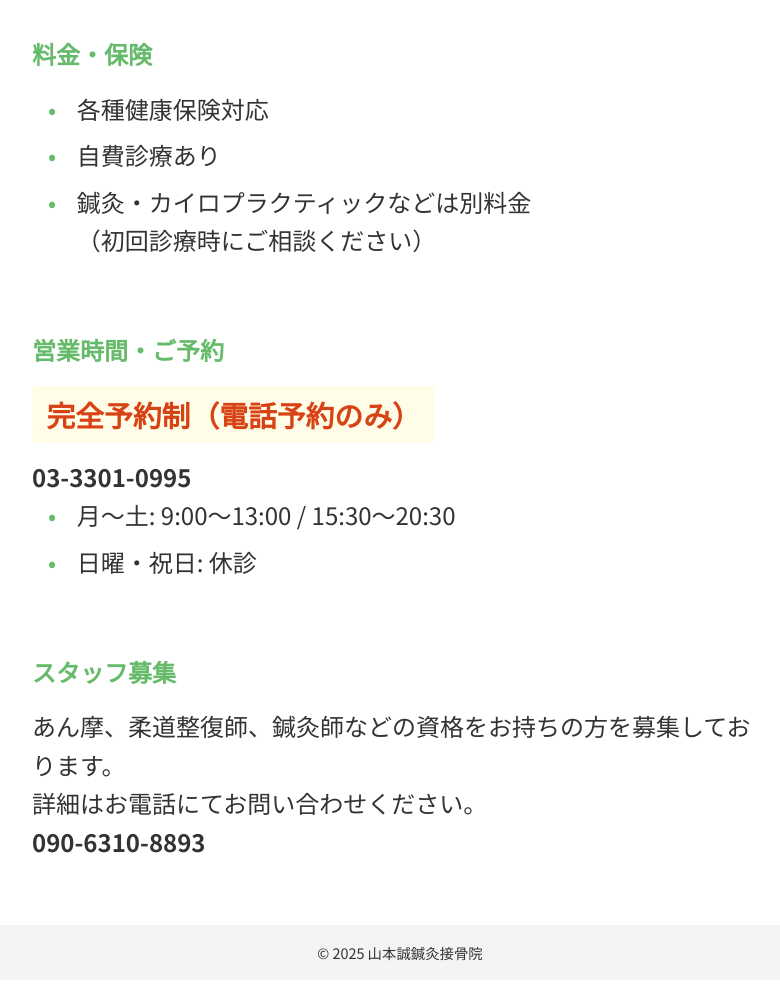
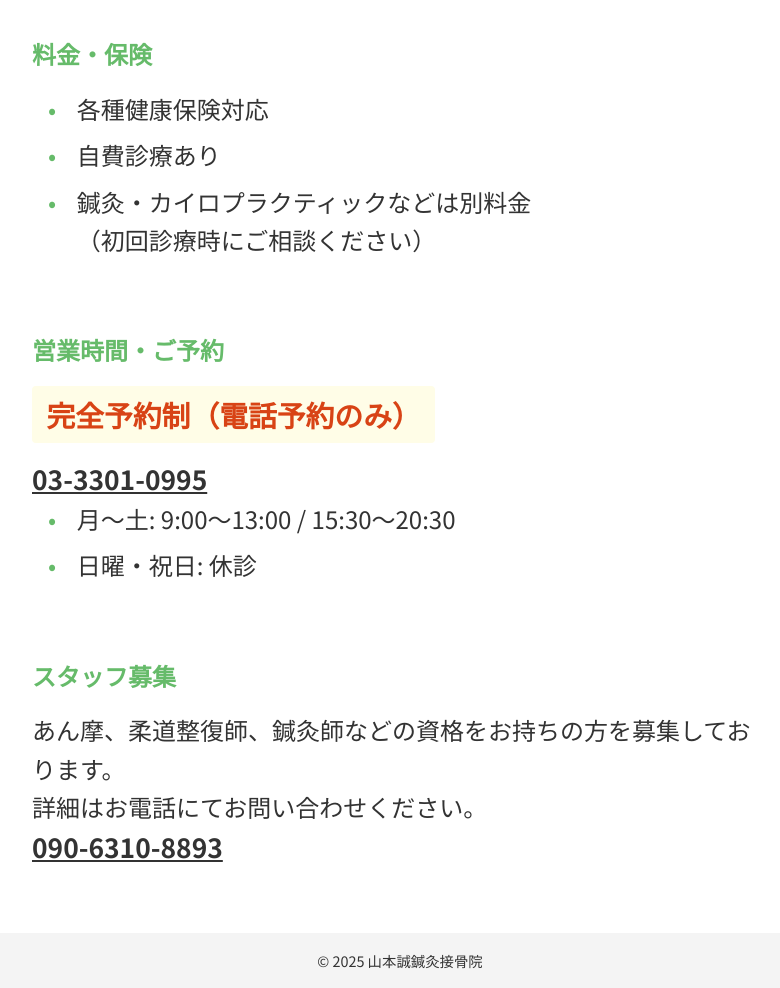
Before and after one commit to vk2025pr/yamamotohospital, a plain HTML site: page index.html in a window 1280 px wide. Shown: the part 1353-2341 px from the top of the page, without its empty margins (240-1020 px from the left). Drawn offline with Linux system fonts and the light colour scheme.

Commit message:
change detail

```diff
--- a/index.html
+++ b/index.html
@@ -3,7 +3,10 @@
 <head>
   <meta charset="UTF-8">
   <meta name="viewport" content="width=device-width, initial-scale=1.0">
-  <title>山本誠鍼灸接骨院</title>
+  <title>山本誠鍼灸接骨院｜杉並区上井草の鍼灸・接骨・整体</title>
+  <meta name="description" content="杉並区上井草の山本誠鍼灸接骨院。完全予約制で丁寧な施術。各種保険対応、スポーツ障害・慢性痛・交通事故もご相談ください。">
+  <meta name="keywords" content="杉並区,上井草,鍼灸,接骨院,整体,スポーツ障害,保険,予約制">
+  <link rel="canonical" href="https://あなたのドメイン名/">
   <!-- Google Fonts -->
   <link href="https://fonts.googleapis.com/css2?family=Noto+Sans+JP:wght@400;700&display=swap" rel="stylesheet">
   <link rel="stylesheet" href="style.css">
@@ -30,11 +33,11 @@
       <li>住所：東京都杉並区上井草2-38-10</li>
       <li>西武新宿線 上井草駅から 徒歩2分</li>
       <li>荻窪駅からバスで上井草駅下車</li>
-      <li>石神井駅からバスで上井草駅下車</li>
+      <li>石神井公園駅からバスで上井草駅下車</li>
     </ul>
     <div style="margin-top:1rem;">
       <iframe
-        src="https://www.google.com/maps?q=東京都杉並区上井草2-38-10&output=embed"
+        src="https://www.google.com/maps?q=東京都杉並区上井草2-38-10&hl=ja&z=18&output=embed"
         width="100%" height="250" style="border:0;" allowfullscreen loading="lazy">
       </iframe>
     </div>
@@ -56,7 +59,11 @@
         完全予約制（電話予約のみ）
       </span>
     </p>
-    <p><strong>03-3301-0995</strong></p>
+    <p>
+      <a href="tel:0333010995" style="font-weight: bold; font-size: 1.1em; color: inherit; text-decoration: underline;">
+        03-3301-0995
+      </a>
+    </p>
     <ul class="info-list">
       <li>月～土: 9:00～13:00 / 15:30～20:30</li>
       <li>日曜・祝日: 休診</li>
@@ -67,7 +74,11 @@
     <h2>スタッフ募集</h2>
     <p>あん摩、柔道整復師、鍼灸師などの資格をお持ちの方を募集しております。</p>
     <p>詳細はお電話にてお問い合わせください。</p>
-    <p><strong>090-6310-8893</strong></p>
+    <p>
+      <a href="tel:09063108893" style="font-weight: bold; font-size: 1.1em; color: inherit; text-decoration: underline;">
+        090-6310-8893
+      </a>
+    </p>
   </section>
 
   <footer id="contact">
```
